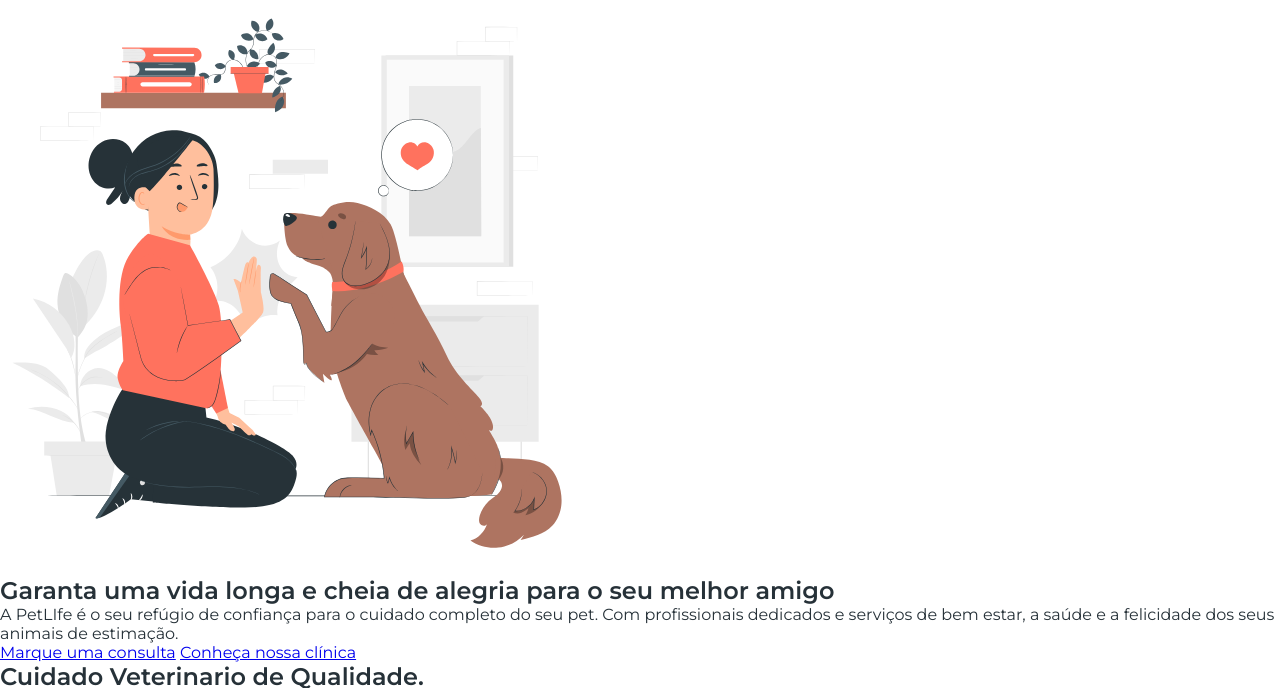
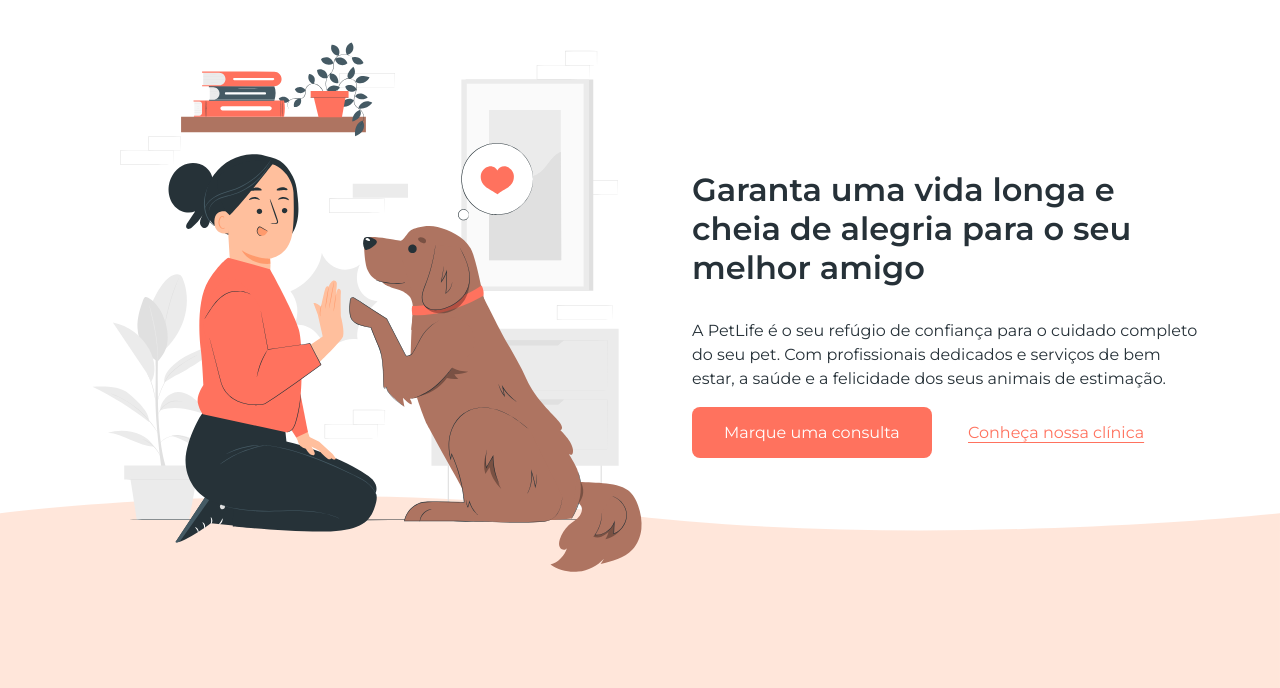
Before and after one commit to gabrielcamarate/landingpage-PetLife, a plain HTML site: page index.html in a window 1280 px wide. Shown: the part 81-769 px from the top of the page. Drawn offline with Linux system fonts and the light colour scheme.

Commit message:
FInalizada a estilização da primeira section (inicio)

```diff
--- a/index.html
+++ b/index.html
@@ -34,17 +34,19 @@
 
             <div>
                 <h1>Garanta uma vida longa e cheia de alegria para o seu melhor amigo</h1>
-                <p>A PetLIfe é o seu refúgio de confiança para o cuidado completo do seu pet. Com profissionais dedicados e serviços de bem estar, a saúde e a felicidade dos seus animais de estimação.</p>
 
-                <a href="https://wa.me/5521971136831" target="_blank">Marque uma consulta</a>
-                <a href="#clinica">Conheça nossa clínica</a>
+                <p class="paragrafo">A PetLife é o seu refúgio de confiança para o cuidado completo do seu pet. Com profissionais dedicados e serviços de bem estar, a saúde e a felicidade dos seus animais de estimação.</p>
+
+                <a class="botao" href="https://wa.me/5521971136831" target="_blank">Marque uma consulta</a>
+                <a class="botao-transparente" href="#clinica">Conheça nossa clínica</a>
             </div>
+            <img class="absolute" src="images/shape.svg" alt="imagem decorativa">
         </section>
 
         <section id="clinica">
             <div>
                 <h2>Cuidado Veterinario de Qualidade.</h2>
-                <p>Nossa clínica veterinária é o local onde a paixão pelos animais se use à excelência em cuidados veterinários. Sob a liderança da Dr. Vivien Reid, uma profissional altamente qualificada e comprometida, oferecemos serviços de saúde e bem-estar para animais de estimação de todas as espécies. Venha conhecer nossa clínica e desfrute da atenção personalizada e do carinho que seu pet merece.</p>
+                <p class="paragrafo">Nossa clínica veterinária é o local onde a paixão pelos animais se use à excelência em cuidados veterinários. Sob a liderança da Dr. Vivien Reid, uma profissional altamente qualificada e comprometida, oferecemos serviços de saúde e bem-estar para animais de estimação de todas as espécies. Venha conhecer nossa clínica e desfrute da atenção personalizada e do carinho que seu pet merece.</p>
 
                 <ul>
                     <li>Consultas de rotina e exames de saúde abrangente</li>
@@ -63,7 +65,7 @@
         <section id="farmacia">
             <h2>Venha Conferir o nosso petshop e farmácia</h2>
             <img src="images/shop-img.svg" alt="Enfermeira no balcão com um remédio na mão" width="645" height="430" loading="lazy">
-            <p>
+            <p class="paragrafo">
                 Além de ser uma clínica veterinária de confiança, também contamos com um completo petshop e farmácia. Nosso petshop oferece uma ampla seleção de produtos de alta qualidade, desde alimentos balanceados e petiscos deliciosos até brinquedos divertidos e acessórios elegantes para o seu pet. Na nossa farmácia, você encontrará uma variedade de medicamentos, produtos de cuidados e suplementos recomendados pelos nossos veterinários, garantindo que o bem-estar e a saúde do seu amado pet estejam sempre em boas mãos. Tudo o que você precisa para cuidar e mimar o seu pet está aqui, nosso petshop e farmácia, com a mesma dedicação e qualidade que nos tornou referência na área veterinária.
             </p>
         </section>
@@ -76,7 +78,7 @@
                 <div>
                     <h3>Quais serviços são oferecidos pela clínica da PetLife</h3>
                     <img src="images/arrow-down.svg" alt="Seta apontada para baixo">
-                    <p>
+                    <p class="paragrafo">
                         A clínica da PetLife oferece uma ampla gama de serviços, incluido consultas de rotina, vacinação, cirurgias, tratamento de doenças, cuidados odontológicos, atendimento de emergência 24 horas, programas de prevenção de pulgas, carrapatatos e vermes, entre outros. Nosso objetivo é fornecer cuidados abrangentes e personalizados para garantir a saúde e o bem-estar do seu pet.
                     </p>
                 </div>
@@ -84,7 +86,7 @@
                 <div>
                     <h3>Quais espécies de animais a clínica veterinária atende?</h3>
                     <img src="images/arrow-down.svg" alt="Seta apontada para baixo">
-                    <p>
+                    <p class="paragrafo">
                         A clinica veterinária da PetLife atende animais de estimação de todas as espécies, incluindo cães, gatos, pássaros, roedores e répteis. Nossos profissionais possuem conhecimento e experiência para cuidar de diferentes tipos de animais, oferecendo um atendimento especializado e dedicado a cada um deles.
                     </p>
                 </div>
@@ -92,7 +94,7 @@
                 <div>
                     <h3>A clinica da PetLife possui serviços de emergência?</h3>
                     <img src="images/arrow-down.svg" alt="Seta apontada para baixo">
-                    <p>
+                    <p class="paragrafo">
                         Sim, a clinica veterinária da PetLife oferece serviços de emergência 24 horas. Se o seu animal de estimação precisar de atendimento veterinário imediato fora do horário de expediente, nossa equipe está pronta para ajudar, fornecendo cuidados urgentes e tratamento adequado para garantir o bem-estar do seu pet.<div>
 
 
@@ -102,7 +104,7 @@
                 <div>
                     <h3>A clinica oferece serviços de banho e tosa?</h3>
                     <img src="images/arrow-down.svg" alt="Seta apontada para baixo">
-                    <p>
+                    <p class="paragrafo">
                         Sim, a clinica veterinária da PetLife oferece serviços profissionais de banho e tosa. Nossa equipe de profissionais experientes garante que seu pet receba cuidados adequados, usando produtos de alta qualidade e técnicas seguras. O banho e tosa ajudam a manter a higiene, a saúde da pele e pelagem do seu pet, além de proporcionar uma experiência relaxante e agradável para eles.
                     </p>
                 </div>
--- a/style.css
+++ b/style.css
@@ -26,6 +26,52 @@ header nav a {
     font-weight: 600;
     text-decoration: none;
     padding: 32px;
+}
 
 
+#inicio {
+    display: flex;
+    align-items: center;
+    gap: 32px;
+    padding: 24px 80px 128px 80px;
+    position: relative;
 }
+
+h1,
+h2 {
+    font-weight: 600;
+    font-size: 32px;
+    margin-bottom: 32px;
+}
+
+
+.paragrafo {
+    line-height: 150%;
+    margin-bottom: 32px;
+}
+
+
+.botao {
+    background-color: #FF725E;
+    color: white;
+    border-radius: 8px;
+    padding: 16px 32px;
+    text-decoration: none;
+}
+
+
+.botao-transparente {
+    background-color: transparent;
+    color: #FF725E;
+    padding: 16px 32px;
+    text-underline-offset: 4px;
+}
+
+
+.absolute {
+    position: absolute;
+    bottom: 0;
+    left: 0;
+    width: 100%;
+    z-index: -10;
+}
```
